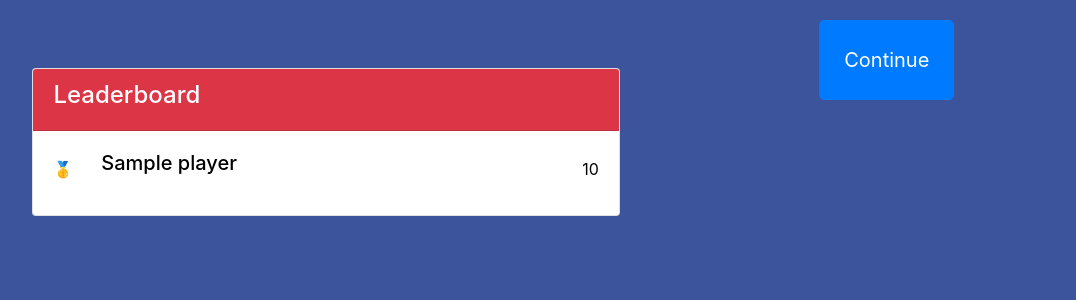
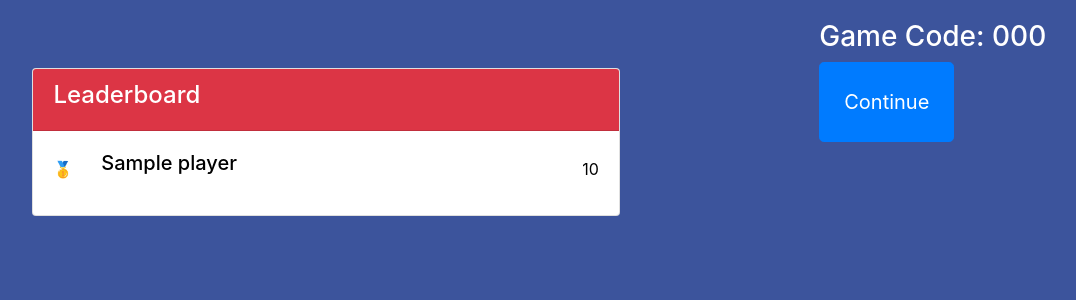
Before and after one commit to SriramV739/Flask, a Flask app: page /leaderboardh/1/1 in a window 1280 px wide. Shown: the part 61-361 px from the top of the page, without its empty margins (172-1248 px from the left). Run offline with Flask 2, Linux system fonts and the light colour scheme; tables that the repository leaves empty hold one stand-in row (values such as "Sample post"); some libraries are stand-ins or nearby versions.

Commit message:
Update leaderboardhost.html

```diff
--- a/game/templates/leaderboardhost.html
+++ b/game/templates/leaderboardhost.html
@@ -59,6 +59,7 @@ Leaderboard
 </div> -->
 </div>
 <div class="col-3">
+  <h3>Game Code: {{code}}</h3>
 <button class="btn btn-lg btn-primary p-4" id="startform">Continue</button></div></div>
 <script>
     var socket=io({'multiplex': false})
```
